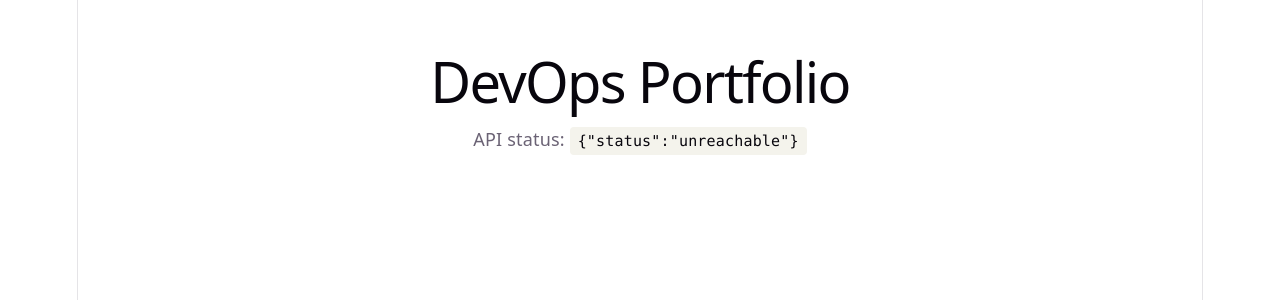
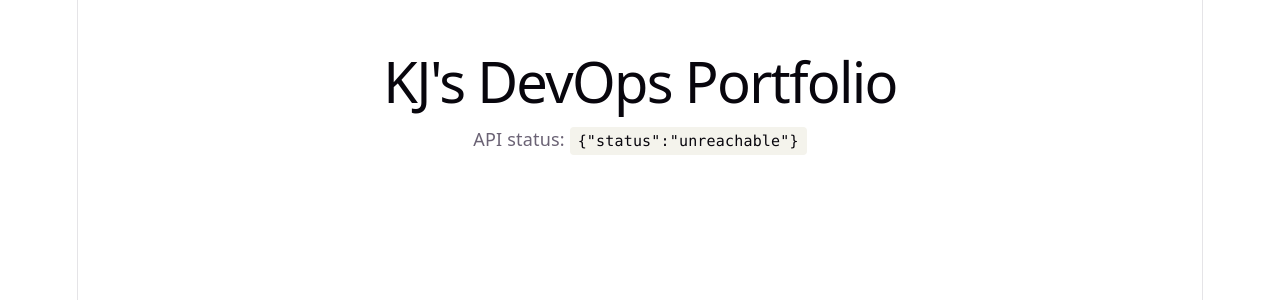
Before and after one commit to takpunku-max/devops-portfolio, a React app in the folder frontend/: page / in a window 1280 px wide. Shown: the top 300 px of the page. Built offline with nearby package versions, Linux system fonts and the light colour scheme; no server answers; the HTML template or start-up script is replaced by a standard one.

Commit message:
feat: update portfolio title

```diff
--- a/frontend/src/App.jsx
+++ b/frontend/src/App.jsx
@@ -12,7 +12,7 @@ function App() {
 
   return (
     <main style={{ fontFamily: 'system-ui', padding: '2rem' }}>
-      <h1>DevOps Portfolio</h1>
+      <h1>KJ's DevOps Portfolio</h1>
       <p>API status: <code>{health ? JSON.stringify(health) : 'loading...'}</code></p>
     </main>
   )
```
